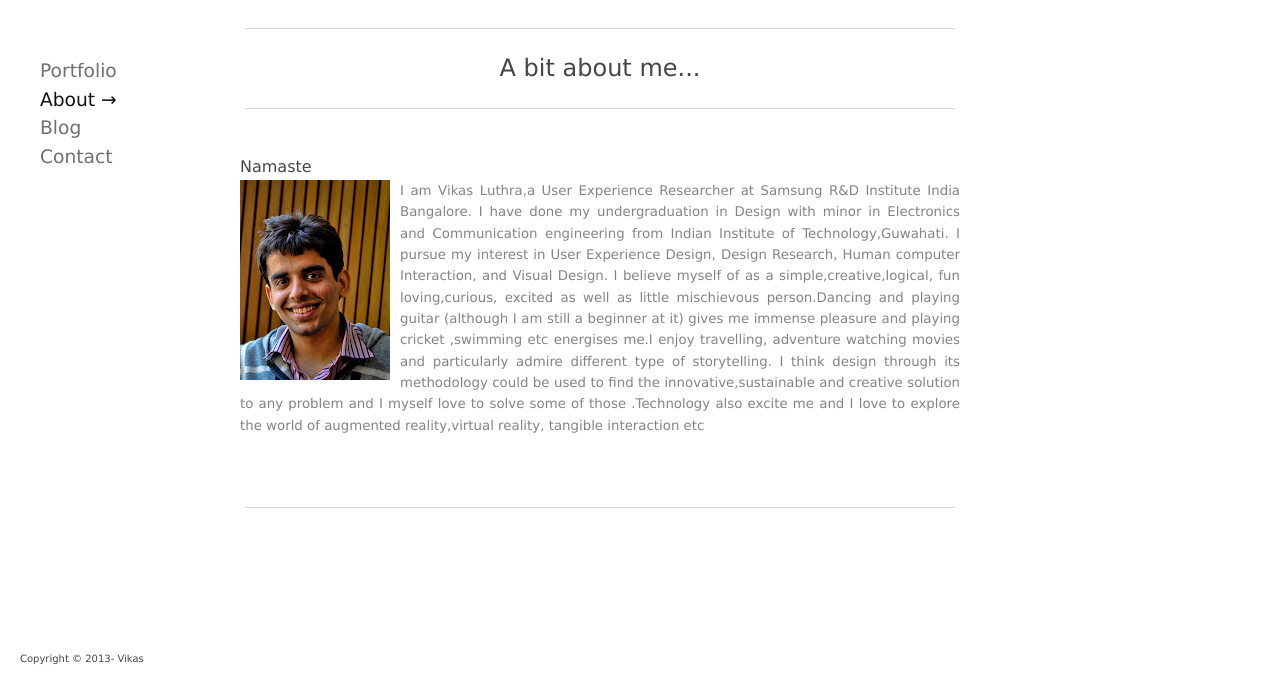
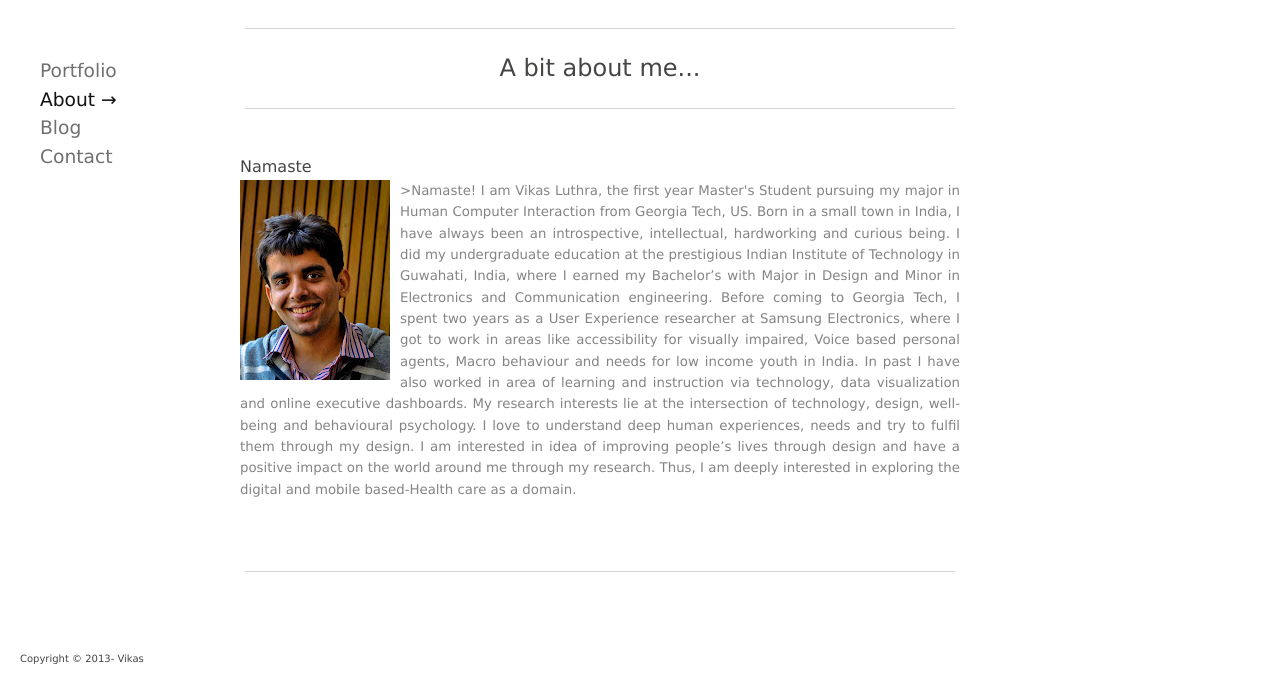
Before and after one commit to vikasluthra/vikasluthra.github.com, a plain HTML site: page about me.html in a window 1280 px wide. Shown: the part 123-800 px from the top of the page. Drawn offline with Linux system fonts and the light colour scheme; a web font is replaced by a local one.

Commit message:
Update about me.html

```diff
--- a/about me.html
+++ b/about me.html
@@ -75,9 +75,11 @@
 		<img src="img/thumbs/portfolio.jpg";>
 	</div>
 	<p>
-	   I am Vikas Luthra,a  User Experience Researcher at Samsung R&D Institute India Bangalore. I have done my undergraduation in Design with minor in Electronics and Communication engineering from Indian Institute of Technology,Guwahati. I pursue my interest in User Experience Design, Design Research, Human computer Interaction, and Visual Design.
-       I believe myself of as a simple,creative,logical, fun loving,curious, excited as well as little mischievous person.Dancing and playing guitar (although I am still a beginner at it) gives me immense pleasure and playing cricket ,swimming etc energises me.I enjoy travelling, adventure watching movies and particularly admire different type of storytelling.
-       I think design through its methodology could be used to find the innovative,sustainable and creative solution to any problem and I myself love to solve some of those .Technology also excite me and I love to explore the world of augmented reality,virtual reality, tangible interaction etc
+	  <b> >Namaste! </b>
+          I am Vikas Luthra, the first year <b>Master's</b> Student pursuing my major in <b> Human Computer Interaction</b> from <b>Georgia Tech</b>, US.
+          Born in a small town in India, I have always been an introspective, intellectual, hardworking and curious being. I did my undergraduate education at the prestigious Indian Institute of Technology in Guwahati, India, where I earned my Bachelor’s with Major in Design and Minor in Electronics and Communication engineering. Before coming to Georgia Tech, I spent two years as a User Experience researcher at Samsung Electronics, where I got to work in areas like accessibility for visually impaired, Voice based personal agents, Macro behaviour and needs for low income youth in India. In past I have also worked in area of learning and instruction via technology, data visualization and online executive dashboards.
+          My research interests lie at the intersection of technology, design, well-being and behavioural psychology. I love to understand deep human experiences, needs and try to fulfil them through my design. I am interested in idea of improving people’s lives through design and have a positive impact on the world around me through my research. Thus, I am deeply interested in exploring the digital and mobile based-Health care as a domain.
+
 	</p></p>
   </div>
   <div class="spacer"></div>
```
